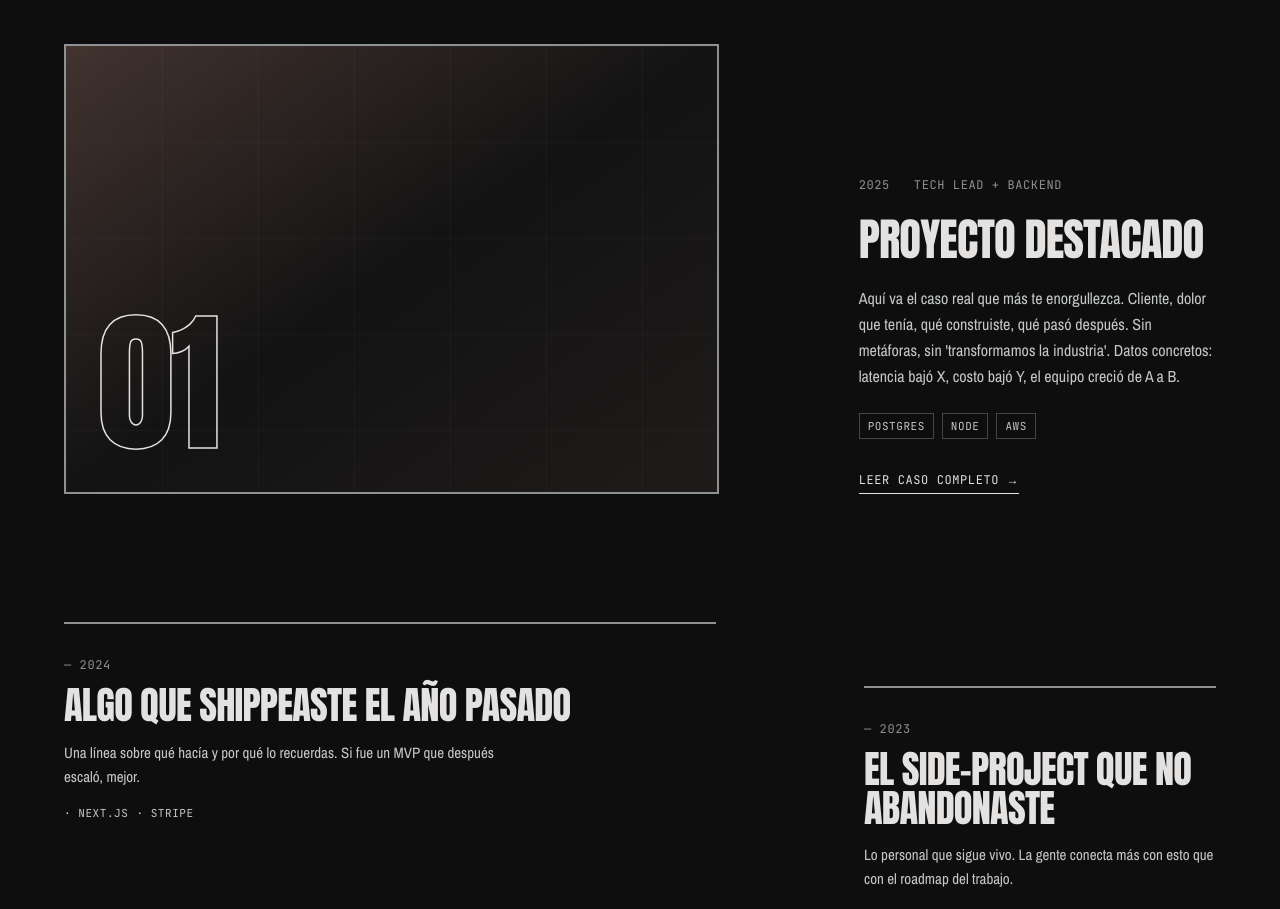
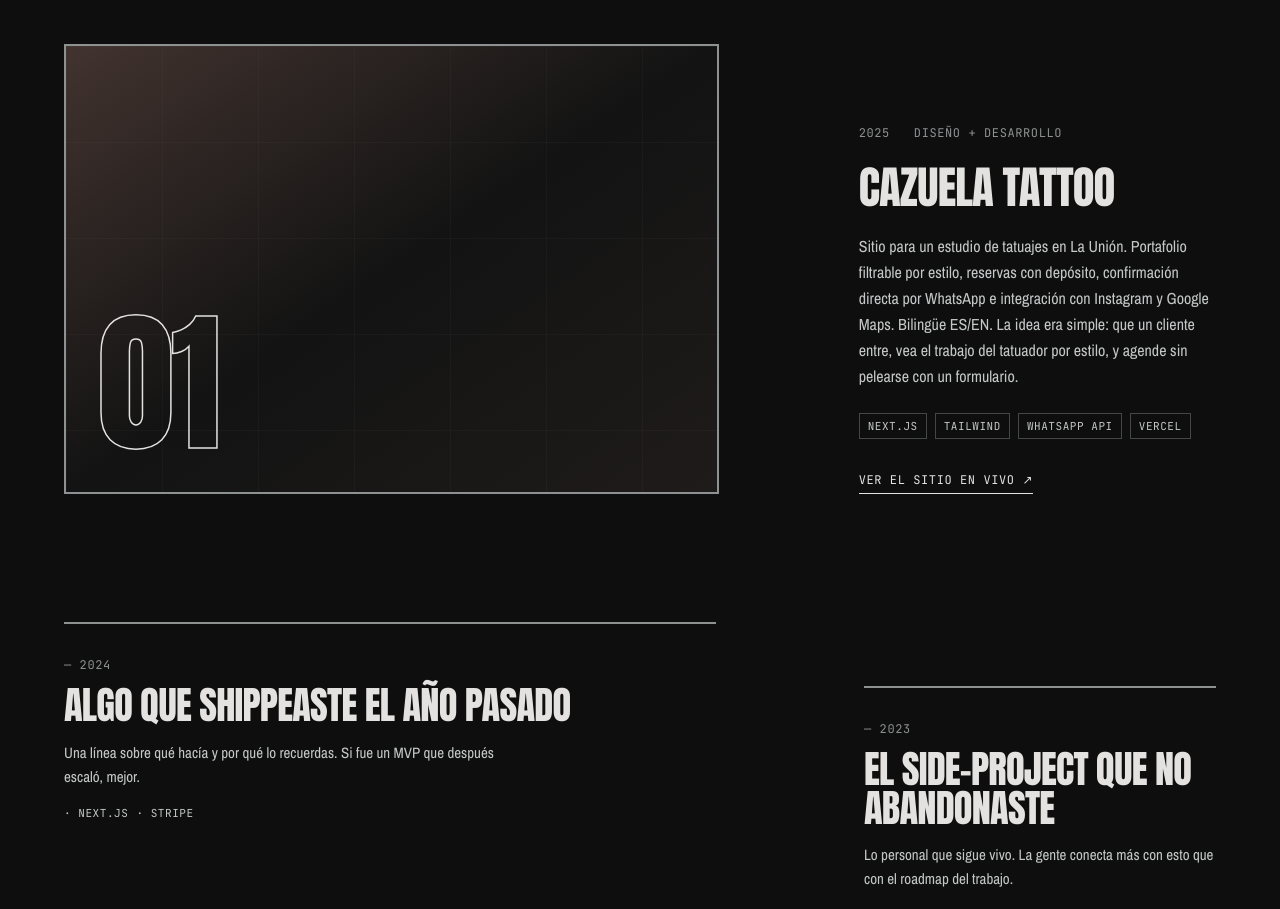
Before and after one commit to nachoavi/newLandingPage, a Next.js app: page / in a window 1280 px wide. Shown: the part 1180-2089 px from the top of the page. Built offline with nearby package versions, Linux system fonts and the light colour scheme.

Commit message:
feat(lab): add Cazuela Tattoo as featured project

```diff
--- a/src/components/sections/lab.tsx
+++ b/src/components/sections/lab.tsx
@@ -5,12 +5,12 @@ import { Reveal } from "../anim/reveal";
 
 const FEATURED = {
   year: "2025",
-  role: "Tech lead + backend",
-  title: "Proyecto destacado",
+  role: "Diseño + desarrollo",
+  title: "Cazuela Tattoo",
   body:
-    "Aquí va el caso real que más te enorgullezca. Cliente, dolor que tenía, qué construiste, qué pasó después. Sin metáforas, sin 'transformamos la industria'. Datos concretos: latencia bajó X, costo bajó Y, el equipo creció de A a B.",
-  tags: ["Postgres", "Node", "AWS"],
-  link: "#",
+    "Sitio para un estudio de tatuajes en La Unión. Portafolio filtrable por estilo, reservas con depósito, confirmación directa por WhatsApp e integración con Instagram y Google Maps. Bilingüe ES/EN. La idea era simple: que un cliente entre, vea el trabajo del tatuador por estilo, y agende sin pelearse con un formulario.",
+  tags: ["Next.js", "Tailwind", "WhatsApp API", "Vercel"],
+  link: "https://cazuela-tattoo.vercel.app/",
 };
 
 const SECONDARY = [
@@ -81,9 +81,11 @@ export function Lab() {
           </div>
           <a
             href={FEATURED.link}
+            target="_blank"
+            rel="noopener noreferrer"
             className="inline-flex items-center gap-2 font-mono text-[12px] mt-2 border-b border-on-background pb-1 self-start hover:text-tertiary hover:border-tertiary"
           >
-            Leer caso completo →
+            Ver el sitio en vivo ↗
           </a>
         </div>
       </motion.article>
```
